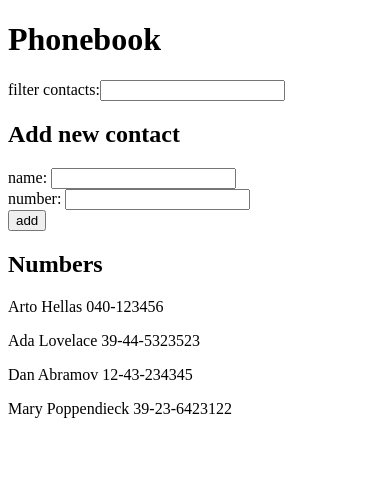
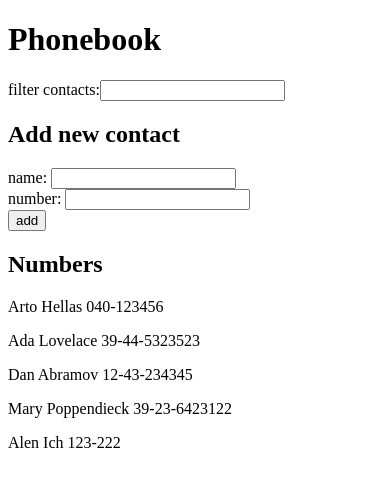
Before and after one commit to alen-ich/fullstack-open, a React (Vite) app in the folder part2/phonebook/: page / in a window 390 px wide. Shown: the top 486 px of the page. Built offline with nearby package versions, Linux system fonts and the light colour scheme; data requests are answered from the project's data file.

Commit message:
part2: fixed phonebook step6

```diff
--- a/part2/phonebook/db.json
+++ b/part2/phonebook/db.json
@@ -1,5 +1,5 @@
 {
-  "persons":[
+  "persons": [
     {
       "name": "Arto Hellas",
       "number": "040-123456",
@@ -19,6 +19,11 @@
       "name": "Mary Poppendieck",
       "number": "39-23-6423122",
       "id": "4"
+    },
+    {
+      "id": "0a21",
+      "name": "Alen Ich",
+      "number": "123-222"
     }
   ]
 }
--- a/part2/phonebook/src/App.jsx
+++ b/part2/phonebook/src/App.jsx
@@ -45,7 +45,7 @@ const App = () => {
     axios
       .get('http://localhost:3001/persons')
       .then(response => setPersons(response.data))
-  })
+  }, [])
 
   return (
     <div>
```
